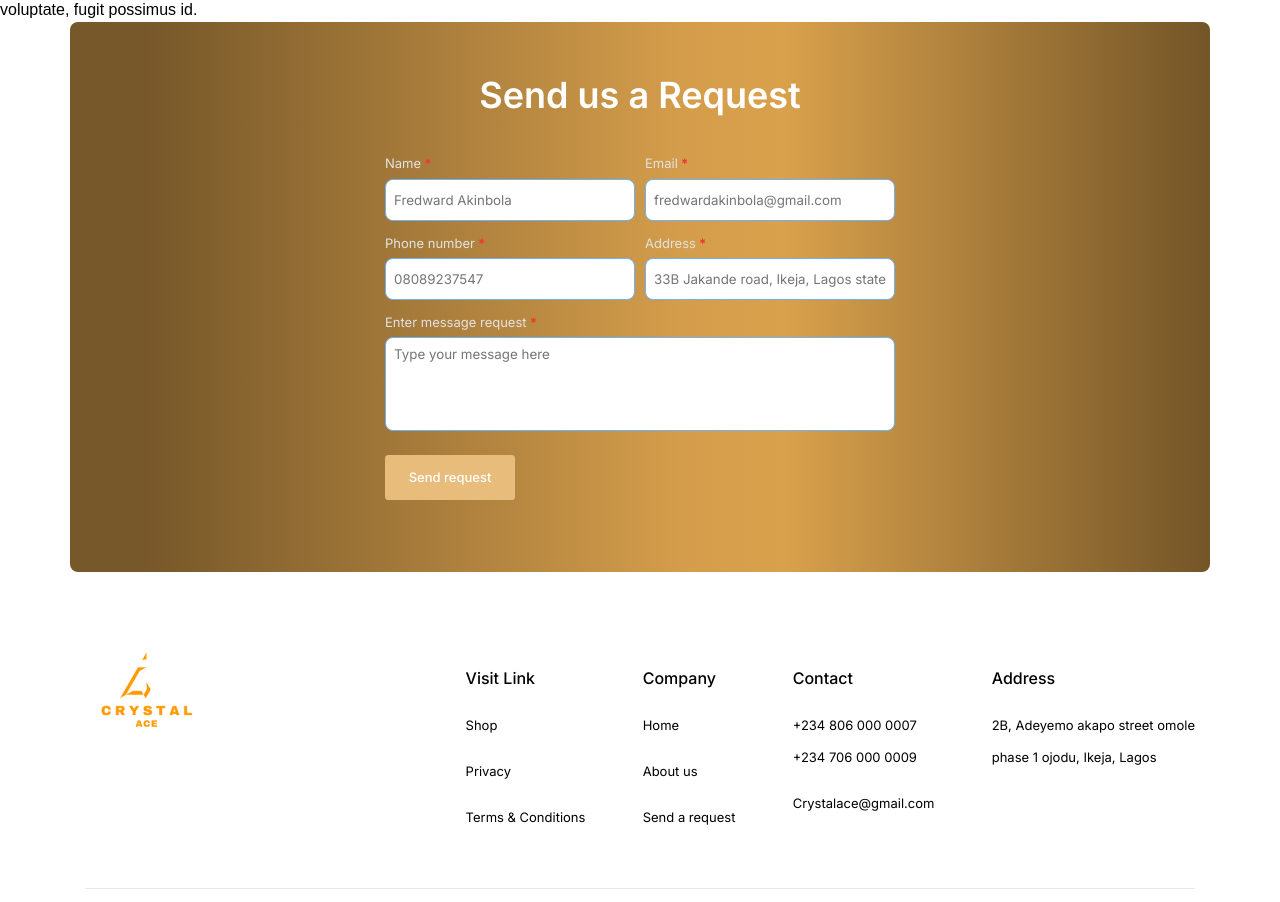
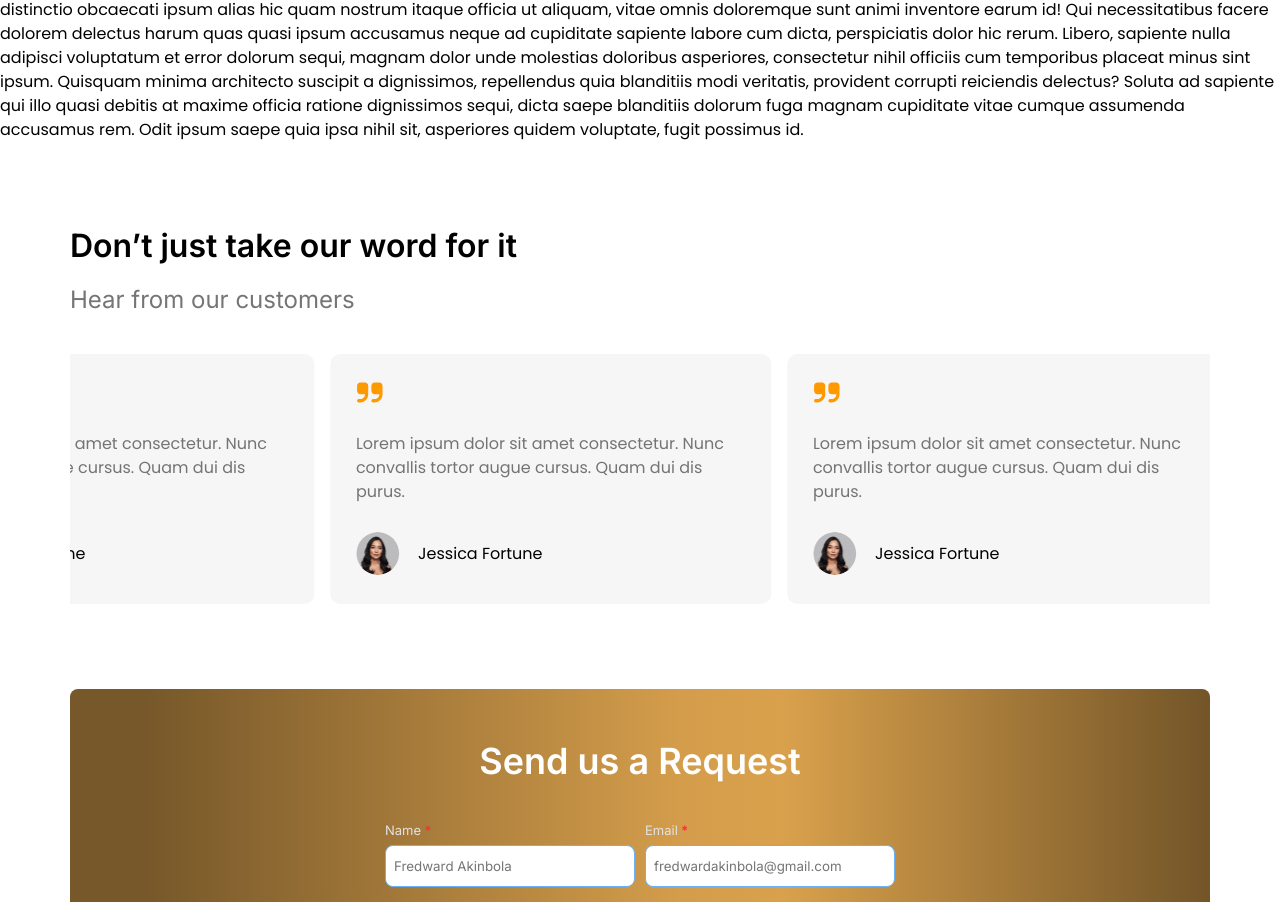
Before and after one commit to Victor-udenna/Gadget-store, a React (Vite) app: page / in a window 1280 px wide. Shown: the part 890-1792 px from the top of the page. Built offline with nearby package versions, Linux system fonts and the light colour scheme.

Commit message:
desktop testimonial

```diff
--- a/index.html
+++ b/index.html
@@ -14,6 +14,12 @@
       href="https://fonts.googleapis.com/css2?family=Inter:wght@100..900&display=swap"
       rel="stylesheet"
     />
+    <link rel="preconnect" href="https://fonts.googleapis.com" />
+    <link rel="preconnect" href="https://fonts.gstatic.com" crossorigin />
+    <link
+      href="https://fonts.googleapis.com/css2?family=Poppins:ital,wght@0,100;0,200;0,300;0,400;0,500;0,600;0,700;0,800;0,900;1,100;1,200;1,300;1,400;1,500;1,600;1,700;1,800;1,900&display=swap"
+      rel="stylesheet"
+    />
     <link rel="stylesheet" href="/tt.css" />
     <title>Crystal Ace</title>
   </head>
--- /dev/null
+++ b/src/Components/molecule/TestimonialCard/TestimonialCard.jsx
@@ -0,0 +1,28 @@
+import React from 'react'
+import TestimonialCardStyle from './TestimonialCardStyle'
+import Img from '../../atoms/Image/Img'
+import quoteIcon from '../../../assets/icons/quote-icon.svg'
+import Text from '../../atoms/Text/Text'
+import avatar from '../../../assets/Images/avatar.png'
+
+const TestimonialCard = () => {
+  return (
+    <TestimonialCardStyle>
+      <div className="testimonial-card">
+        <Img className={'quote-icon'} image={quoteIcon} alt={quoteIcon} />
+        <Text
+          className="testimonial-card-text"
+          value={
+            'Lorem ipsum dolor sit amet consectetur. Nunc convallis tortor augue cursus. Quam dui dis purus.'
+          }
+        />
+        <div className='avatar-info'>
+          <Img className={'avatar-img'} image={avatar} />
+          <Text className={'avatar-name'} value={'Jessica Fortune'} />
+        </div>
+      </div>
+    </TestimonialCardStyle>
+  )
+}
+
+export default TestimonialCard
--- /dev/null
+++ b/src/Components/molecule/TestimonialCard/TestimonialCardStyle.js
@@ -0,0 +1,54 @@
+import styled from 'styled-components'
+import Colors from '../../../helpers/Colors'
+
+const TestimonialCardStyle = styled.div`
+  .testimonial-card {
+    background-color: ${Colors.cardBg};
+    display: flex;
+    flex-direction: column;
+    align-items: start;
+    justify-content: center;
+    padding: 1.6rem;
+    border-radius: 10px;
+    height: 250px;
+    width: 441px;
+    cursor: pointer;
+  }
+
+  .testimonial-card-text {
+    font-family: Poppins;
+    font-size: 16px;
+    font-weight: 400;
+    line-height: 24px;
+    text-align: left;
+    color: ${Colors.neutralTxt};
+    padding: 1.8rem 0;
+  }
+
+  .quote-icon {
+    width: 27.33px;
+    height: 20.5px;
+  }
+
+  .avatar-info {
+    display: flex;
+    align-items: center;
+    gap: 1.2rem;
+  }
+
+  .avatar-img {
+    width: 43px;
+    height: 43px;
+    border-radius: 50%;
+  }
+
+  .avatar-name {
+    font-family: Poppins;
+    font-size: 16px;
+    font-weight: 400;
+    line-height: 24px;
+    text-align: left;
+  }
+`
+
+export default TestimonialCardStyle
--- /dev/null
+++ b/src/Components/organism/Testimonial/Testimonial.jsx
@@ -0,0 +1,39 @@
+import React from 'react'
+import TestimonialStyle from './TestimonialStyle'
+import TestimonialCard from '../../molecule/TestimonialCard/TestimonialCard'
+import Text from '../../atoms/Text/Text'
+
+const Testimonial = () => {
+  return (
+    <TestimonialStyle>
+      <div className="container testimonial">
+        <h2 className="testimonial-header">Don’t just take our word for it</h2>
+        <Text
+          className={'testimonial-header-desc'}
+          value={'Hear from our customers'}
+        />
+
+        <div className="testimonial-card-container">
+          <div className="testimonial-card-list">
+            <TestimonialCard />
+            <TestimonialCard />
+            <TestimonialCard />
+            <TestimonialCard />
+            <TestimonialCard />
+            <TestimonialCard />
+          </div>
+          <div className="testimonial-card-list" aria-hidden="true">
+            <TestimonialCard />
+            <TestimonialCard />
+            <TestimonialCard />
+            <TestimonialCard />
+            <TestimonialCard />
+            <TestimonialCard />
+          </div>
+        </div>
+      </div>
+    </TestimonialStyle>
+  )
+}
+
+export default Testimonial
--- /dev/null
+++ b/src/Components/organism/Testimonial/TestimonialStyle.js
@@ -0,0 +1,56 @@
+import styled from 'styled-components'
+import Colors from '../../../helpers/Colors'
+
+const TestimonialStyle = styled.div`
+  .testimonial {
+    padding: 5.3rem 0rem;
+  }
+
+  .testimonial-header {
+    font-family: Inter;
+    font-size: 32px;
+    font-weight: 600;
+    line-height: 38.73px;
+    text-align: left;
+    color: ${Colors.black};
+    padding-bottom: 1.2rem;
+  }
+
+  .testimonial-header-desc {
+    font-family: Inter;
+    font-size: 24px;
+    font-weight: 400;
+    line-height: 29.05px;
+    text-align: left;
+    color: ${Colors.neutralTxt};
+    padding-bottom: 0.5rem;
+  }
+
+  .testimonial-card-container {
+    margin-top: 2rem;
+    display: flex;
+    align-items: center;
+    gap: 1rem;
+    overflow: hidden;
+    position: relative;
+    --gap: 1rem;
+  }
+
+  .testimonial-card-list {
+    display: flex;
+    gap: var(--gap);
+    animation: scroll 25s linear infinite;
+  }
+
+  .testimonial-card-container:hover .testimonial-card-list {
+    animation-play-state: paused;
+  }
+
+  @keyframes scroll {
+    to {
+      transform: translateX(calc(-100% - var(--gap)));
+    }
+  }
+`
+
+export default TestimonialStyle
--- a/src/Components/template/HomeTemplate/HomeTemplate.jsx
+++ b/src/Components/template/HomeTemplate/HomeTemplate.jsx
@@ -1,5 +1,6 @@
 import Footer from '../../organism/Footer/Footer'
 import RequestForm from '../../organism/RequestForm/RequestForm'
+import Testimonial from '../../organism/Testimonial/Testimonial'
 import HomeTemplateStyle from './HomeTemplateStyle'
 
 const HomeTemplate = () => {
@@ -97,6 +98,7 @@ const HomeTemplate = () => {
       maxime officia ratione dignissimos sequi, dicta saepe blanditiis dolorum
       fuga magnam cupiditate vitae cumque assumenda accusamus rem. Odit ipsum
       saepe quia ipsa nihil sit, asperiores quidem voluptate, fugit possimus id.
+      <Testimonial />
       <RequestForm />
       <Footer />
     </HomeTemplateStyle>
--- a/src/helpers/Colors.js
+++ b/src/helpers/Colors.js
@@ -5,6 +5,8 @@ const Colors = {
   danger: '#F33535',
   border: '#E7E7E7',
   neutral: '#FFEED6',
+  neutralTxt: '#626262e0',
+  cardBg: '#F6F6F6',
   labelTxt: '#E2E2E2',
   white: '#ffffff',
   black: '#000000',
```
Also changed, not shown: src/assets/Images/avatar.png (added).
